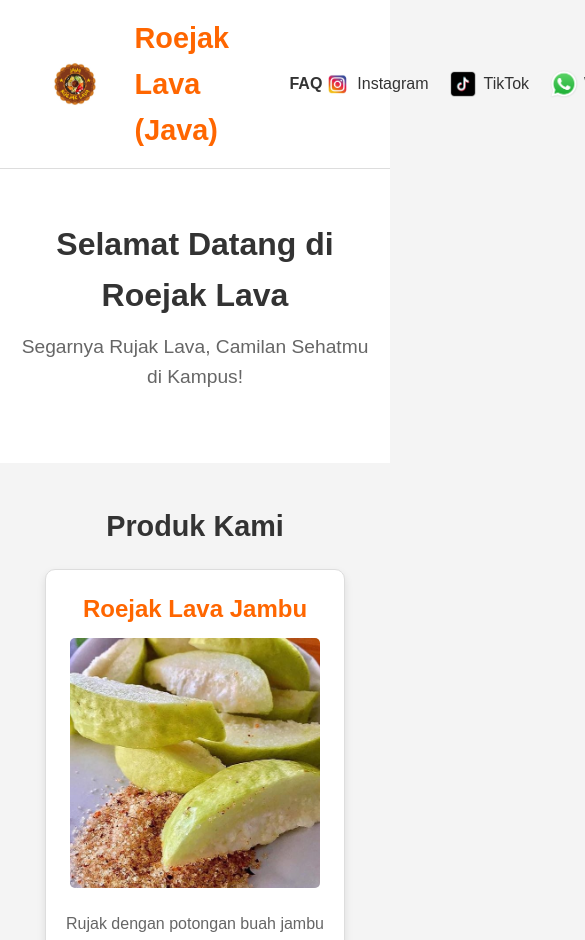
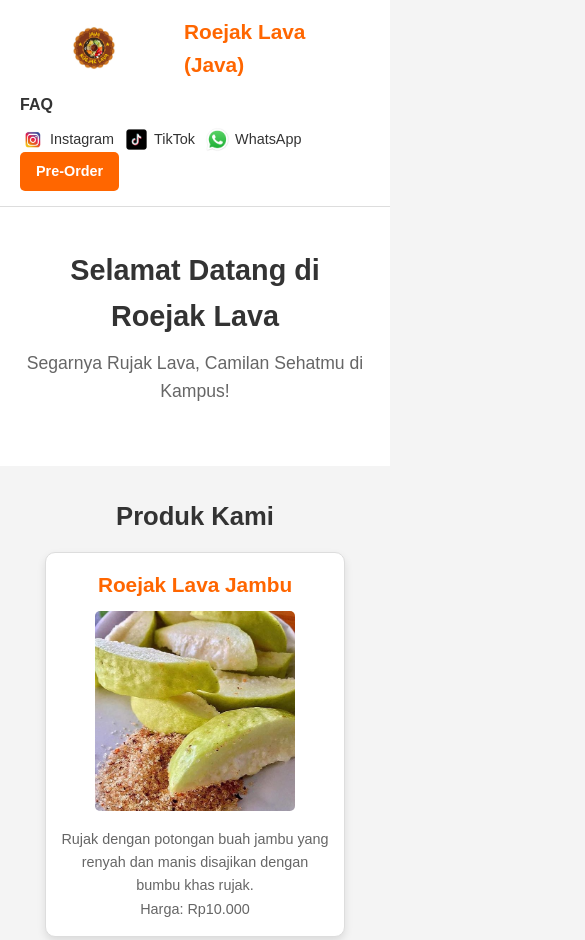
Before and after one commit to 1233aldi/1233aldi.roejak_lava.io, a plain HTML site: page index.html in a window 390 px wide. Shown: the top 940 px of the page, 585 px wide, since content can reach past the window. Drawn offline with Linux system fonts and the light colour scheme.

Commit message:
Update index.html

```diff
--- a/index.html
+++ b/index.html
@@ -21,8 +21,9 @@
       /* Header Styling */
       header {
         background-color: #fff;
-        padding: 15px 30px;
+        padding: 15px 20px;
         display: flex;
+        flex-wrap: wrap;
         align-items: center;
         justify-content: space-between;
         border-bottom: 1px solid #ddd;
@@ -41,7 +42,7 @@
       }
 
       .logo h1 {
-        font-size: 1.8em;
+        font-size: 1.5em;
         font-weight: bold;
         color: #ff6600;
       }
@@ -50,7 +51,7 @@
       .social-icons {
         display: flex;
         align-items: center;
-        gap: 20px;
+        gap: 10px;
       }
 
       .nav-links a {
@@ -68,13 +69,13 @@
       .social-icons a {
         display: flex;
         align-items: center;
-        text-decoration: none; /* Menambahkan ini untuk menghilangkan garis bawah pada teks */
-        color: #333; /* Mengatur warna teks agar sesuai dengan skema warna */
+        text-decoration: none;
+        color: #333;
       }
 
       .social-icons img {
-        width: 30px;
-        height: 30px;
+        width: 25px;
+        height: 25px;
         object-fit: contain;
         transition: transform 0.3s;
       }
@@ -84,23 +85,24 @@
       }
 
       .social-icons span {
-        margin-left: 5px; /* Memberikan sedikit jarak antara gambar dan teks */
-        font-size: 1em; /* Ukuran font teks */
-        transition: color 0.3s; /* Efek transisi saat hover */
+        margin-left: 5px;
+        font-size: 0.9em;
+        transition: color 0.3s;
       }
 
       .social-icons a:hover span {
-        color: #ff6600; /* Ubah warna teks saat hover */
+        color: #ff6600;
       }
 
       .pre-order-button {
         background-color: #ff6600;
         color: #fff;
-        padding: 10px 20px;
+        padding: 8px 16px;
         border-radius: 5px;
         text-decoration: none;
         font-weight: bold;
         transition: background-color 0.3s;
+        font-size: 0.9em;
       }
 
       .pre-order-button:hover {
@@ -110,32 +112,32 @@
       /* Main Content Styling */
       #home {
         text-align: center;
-        padding: 50px 20px;
+        padding: 40px 20px;
         background-color: #ffffff;
       }
 
       #home h2 {
-        font-size: 2em;
+        font-size: 1.8em;
         color: #333;
         margin-bottom: 10px;
       }
 
       #home p {
-        font-size: 1.2em;
+        font-size: 1.1em;
         color: #666;
         margin-bottom: 20px;
       }
 
       #products {
         text-align: center;
-        padding: 40px 20px;
+        padding: 30px 20px;
         background-color: #f4f4f4;
       }
 
       #products h2 {
-        font-size: 1.8em;
+        font-size: 1.6em;
         color: #333;
-        margin-bottom: 20px;
+        margin-bottom: 15px;
       }
 
       .product-container {
@@ -148,8 +150,9 @@
       .product {
         background-color: white;
         border: 1px solid #ddd;
-        padding: 20px;
-        width: 300px;
+        padding: 15px;
+        width: 100%;
+        max-width: 250px;
         text-align: center;
         border-radius: 10px;
         box-shadow: 0px 4px 8px rgba(0, 0, 0, 0.1);
@@ -161,22 +164,23 @@
       }
 
       .product h3 {
-        font-size: 1.5em;
+        font-size: 1.3em;
         color: #ff6600;
         margin-bottom: 10px;
       }
 
       .product-image {
-        width: 250px;
-        height: 250px;
+        width: 100%;
+        max-width: 200px;
+        height: 200px;
         object-fit: cover;
         border-radius: 5px;
-        margin-bottom: 15px;
+        margin-bottom: 10px;
       }
 
       .product p {
         color: #666;
-        font-size: 1em;
+        font-size: 0.9em;
       }
 
       /* Footer */
@@ -190,6 +194,33 @@
       footer p {
         margin: 0;
         font-size: 0.9em;
+      }
+
+      /* Media Query for Mobile */
+      @media (max-width: 768px) {
+        header {
+          flex-direction: column;
+          align-items: flex-start;
+        }
+
+        .logo h1 {
+          font-size: 1.3em;
+        }
+
+        .nav-links {
+          justify-content: center;
+          margin-top: 10px;
+        }
+
+        .social-icons {
+          justify-content: center;
+          margin-top: 10px;
+        }
+
+        .product {
+          width: 100%;
+          max-width: 300px;
+        }
       }
     </style>
   </head>
@@ -270,7 +301,7 @@
 
     <!-- Footer -->
     <footer>
-      <p>&copy; 2024 Roejak Lava (Java). Kelompok 5 & 6</p>
+      <p>&copy; 2024 Roejak Lava (Java). All Rights Reserved.</p>
     </footer>
   </body>
 </html>
```
